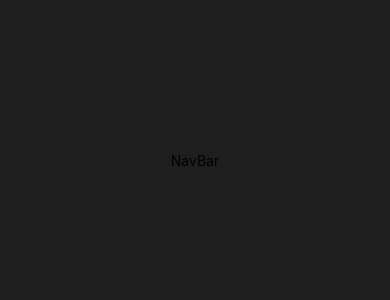
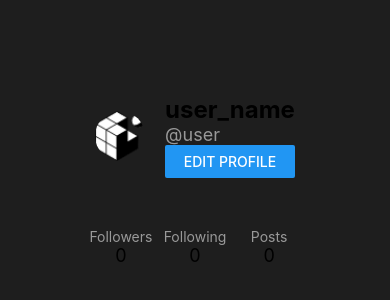
Before and after one commit to MAILLOTNathan/EpitechJAM-2, a React Native app in the folder BDSM/: screen /Profil in a window 390 px wide. Shown: the part 262-562 px from the top of the page. Built offline with nearby package versions, Linux system fonts and the light colour scheme.

Commit message:
add: V1 of profil_section

```diff
--- a/BDSM/App.tsx
+++ b/BDSM/App.tsx
@@ -3,12 +3,12 @@ import { Text, View } from 'react-native';
 
 import styles from './styles';
 import NavBar from './Components/NavBar';
+import Profil from './Components/Profil';
 
 export default function App() {
   return (
     <View style={styles.container}>
-      <NavBar>
-      </NavBar>
+      <Profil />
     </View>
   );
 }
--- /dev/null
+++ b/BDSM/Components/Profil.tsx
@@ -0,0 +1,45 @@
+import React from 'react';
+import { View, Image, Text, Button, Pressable } from 'react-native';
+import styles from '../styles';
+
+export default function Profil() {
+
+    let user_name = "user_name"
+    let user_tag = "@user"
+
+    let stats = [
+        {
+            name: "Followers",
+            value: 0,
+        },
+        {
+            name: "Following",
+            value: 0,
+        },
+        {
+            name: "Posts",
+            value: 0,
+        },
+    ]
+
+    return (
+        <View style={styles.container}>
+            <View style={styles.header}>
+                <Image style={styles.avatar} source={require("../assets/favicon.png")}/>
+                <View style={styles.info}>
+                    <Text style={styles.name}>{user_name}</Text>
+                    <Text style={styles.username}>{user_tag}</Text>
+                    <Button title="Edit Profile" onPress={() => {}} />
+                </View>
+            </View>
+            <View style={styles.stats}>
+                {stats.map((stat, index) => (
+                    <View style={styles.stat} key={index}>
+                        <Text style={styles.statLabel}>{stat.name}</Text>
+                        <Text style={styles.statValue}>{stat.value}</Text>
+                    </View>
+                ))}
+            </View>
+        </View>
+    );
+}
--- a/BDSM/package.json
+++ b/BDSM/package.json
@@ -12,7 +12,10 @@
     "expo": "~50.0.14",
     "expo-status-bar": "~1.11.1",
     "react": "18.2.0",
-    "react-native": "0.73.6"
+    "react-native": "0.73.6",
+    "react-native-web": "~0.19.6",
+    "react-dom": "18.2.0",
+    "@expo/metro-runtime": "~3.1.3"
   },
   "devDependencies": {
     "@babel/core": "^7.20.0",
--- a/BDSM/styles.tsx
+++ b/BDSM/styles.tsx
@@ -7,6 +7,53 @@ const styles = StyleSheet.create({
         alignItems: 'center',
         justifyContent: 'center',
     },
+    cont: {
+        backgroundColor: '#fff',
+      },
+      header: {
+        marginTop:50,
+        flexDirection: 'row',
+        alignItems: 'center',
+        padding: 20,
+      },
+      avatar: {
+        width: 50,
+        height: 50,
+        borderRadius: 25,
+      },
+      info: {
+        marginLeft: 20,
+      },
+      name: {
+        fontSize: 24,
+        fontWeight: 'bold',
+      },
+      username: {
+        color: '#999',
+        fontSize: 18,
+      },
+      stats: {
+        flexDirection: 'row',
+        alignItems: 'center',
+        padding: 20,
+      },
+      stat: {
+        flex: 1,
+        margin: 10,
+        alignItems: 'center',
+      },
+      statLabel: {
+        color: '#999',
+        fontSize: 14,
+      },
+      statValue: {
+        fontSize: 18,
+      },
+      bio: {
+        padding: 20,
+        fontSize: 16,
+        color: '#333',
+      },
 });
 
 export default styles;
--- a/BDSM/tsconfig.json
+++ b/BDSM/tsconfig.json
@@ -1,6 +1,7 @@
 {
   "extends": "expo/tsconfig.base",
   "compilerOptions": {
+    "jsx": "react",
     "strict": true
   }
 }
```
Also changed, not shown: 1 other file (tests, documents, lock files or other folders).
